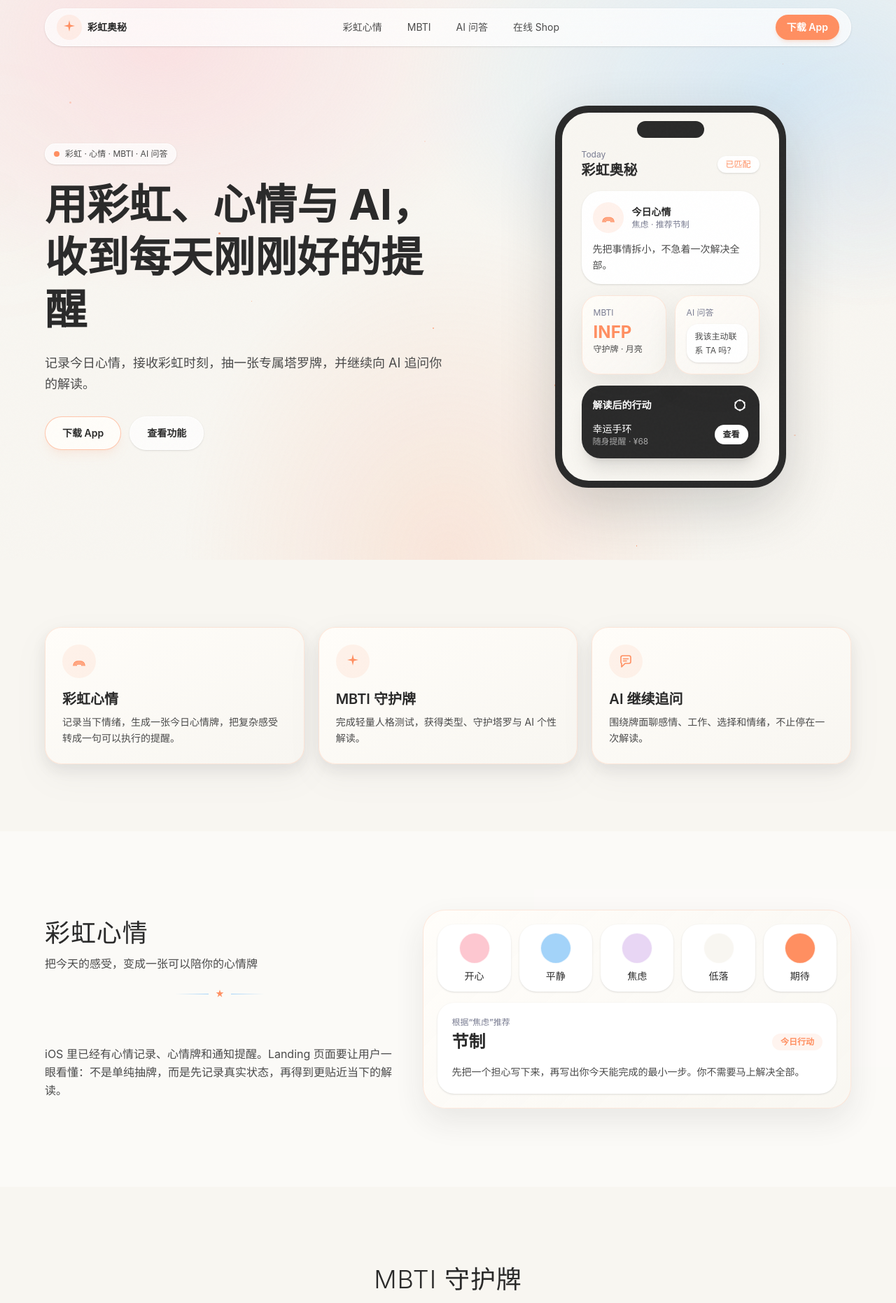
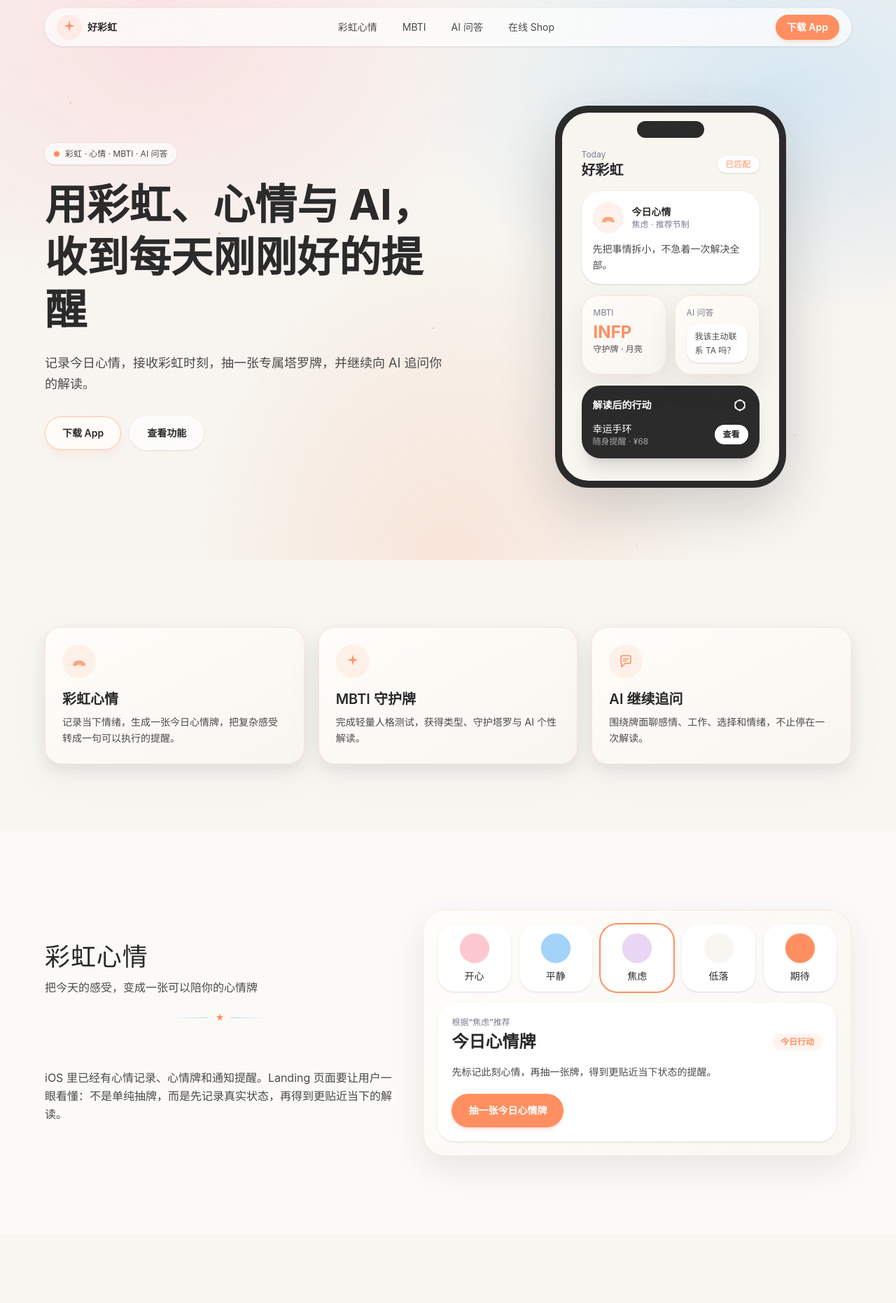
Before and after one commit to runnerWorld/haocaihome_web, a Next.js app in the folder haocaihome/: page / in a window 1280 px wide. Shown: the top 1862 px of the page at 70% size. Built offline with nearby package versions, Linux system fonts and the light colour scheme; no server answers.

Commit message:
Improve MBTI SEO and mood card flow

```diff
--- a/haocaihome/app/api/daily-fortune/route.ts
+++ b/haocaihome/app/api/daily-fortune/route.ts
@@ -4,7 +4,7 @@ import { generateDailyFortune, getTodayISO, type DailyFortuneRequest } from "@/l
 export const runtime = "nodejs";
 
 const defaultPersona = {
-  name: "彩虹奥秘温柔理性型",
+  name: "好彩虹温柔理性型",
   audience: "关注感情、工作、学习与自我成长的年轻用户",
   tone: "温柔、具体、有陪伴感，但不要迷信恐吓",
   questionFocus: "工作、学习、爱情、人际相处中的状态分析",
--- a/haocaihome/app/layout.tsx
+++ b/haocaihome/app/layout.tsx
@@ -4,22 +4,22 @@ import "./globals.css";
 
 export const metadata: Metadata = {
   metadataBase: new URL(getSiteUrl()),
-  title: "彩虹奥秘 - 一道彩虹提醒，一张塔罗启示，今日一个温柔的行动",
+  title: "好彩虹 - 一道彩虹提醒，一张塔罗启示，今日一个温柔的行动",
   description: "收到彩虹提醒，打开应用，体验仪式抽牌动画，获取简短解读与行动建议。高级神秘塔罗体验。",
   alternates: {
     canonical: getAbsoluteUrl("/"),
   },
   openGraph: {
-    title: "彩虹奥秘 - 一道彩虹提醒，一张塔罗启示，今日一个温柔的行动",
+    title: "好彩虹 - 一道彩虹提醒，一张塔罗启示，今日一个温柔的行动",
     description: "收到彩虹提醒，打开应用，体验仪式抽牌动画，获取简短解读与行动建议。",
     url: getAbsoluteUrl("/"),
-    siteName: "彩虹奥秘",
+    siteName: "好彩虹",
     locale: "zh_CN",
     type: "website",
   },
   twitter: {
     card: "summary",
-    title: "彩虹奥秘",
+    title: "好彩虹",
     description: "一道彩虹提醒，一张塔罗启示，今日一个温柔的行动。",
   },
 };
--- a/haocaihome/app/mbti/[type]/daily/[date]/page.tsx
+++ b/haocaihome/app/mbti/[type]/daily/[date]/page.tsx
@@ -18,6 +18,7 @@ export function generateStaticParams() {
 export async function generateMetadata({ params }: PageProps) {
   const { type, date } = await params;
   const record = getMBTIDailyRecord(type, date);
+  const mbtiType = getMBTIType(type);
 
   if (!record) {
     return {
@@ -28,6 +29,7 @@ export async function generateMetadata({ params }: PageProps) {
   return {
     title: record.content.seo_title,
     description: record.content.meta_description,
+    keywords: [...record.content.seo_keywords, mbtiType?.code, `${mbtiType?.code} 今日运势`, "MBTI 性格关联", "MBTI 每日分析"].filter(Boolean),
     alternates: {
       canonical: getAbsoluteUrl(`/mbti/${type.toLowerCase()}/daily/${date}`),
     },
@@ -35,7 +37,7 @@ export async function generateMetadata({ params }: PageProps) {
       title: record.content.seo_title,
       description: record.content.meta_description,
       url: getAbsoluteUrl(`/mbti/${type.toLowerCase()}/daily/${date}`),
-      siteName: "彩虹奥秘",
+      siteName: "好彩虹",
       locale: record.locale === "zh-TW" ? "zh_TW" : "zh_CN",
       type: "article",
       publishedTime: record.generated_at,
@@ -77,11 +79,11 @@ export default async function MBTIDailyPage({ params }: PageProps) {
     inLanguage: record.locale === "zh-TW" ? "zh-TW" : "zh-CN",
     author: {
       "@type": "Organization",
-      name: "彩虹奥秘",
+      name: "好彩虹",
     },
     publisher: {
       "@type": "Organization",
-      name: "彩虹奥秘",
+      name: "好彩虹",
     },
     mainEntityOfPage: pageUrl,
     keywords: [...record.content.seo_keywords, ...(record.content.topic_keywords ?? record.content.geo_keywords ?? [])].join(", "),
@@ -122,6 +124,27 @@ export default async function MBTIDailyPage({ params }: PageProps) {
           <h1 className="mb-5 text-4xl font-bold leading-tight sm:text-5xl">{record.content.h1}</h1>
           <p className="text-lg leading-relaxed text-arcana-gray">{record.content.intro}</p>
         </header>
+
+        <section className="mb-8 rounded-2xl border border-arcana-gold/15 bg-white/70 p-6 shadow-sm">
+          <h2 className="mb-3 text-2xl font-bold">{mbtiType.code} 今日运势和性格关联说明</h2>
+          <p className="mb-4 text-base leading-relaxed text-arcana-gray">
+            {mbtiType.code} 的每日分析会先参考「{mbtiType.audience}」这一类人格画像，再把重点落到今天的工作、学习、爱情和人际场景。它和性格的关联并不是绝对预测，而是把长期偏好转成当天更容易执行的提醒。
+          </p>
+          <div className="grid gap-3 md:grid-cols-3">
+            <div className="rounded-2xl bg-white p-4 shadow-sm">
+              <h3 className="mb-2 text-lg font-semibold">人格底色</h3>
+              <p className="text-sm leading-relaxed text-arcana-gray">{mbtiType.focus}</p>
+            </div>
+            <div className="rounded-2xl bg-white p-4 shadow-sm">
+              <h3 className="mb-2 text-lg font-semibold">今日场景</h3>
+              <p className="text-sm leading-relaxed text-arcana-gray">结合当天内容，分别观察工作推进、学习吸收、爱情表达和人际边界。</p>
+            </div>
+            <div className="rounded-2xl bg-white p-4 shadow-sm">
+              <h3 className="mb-2 text-lg font-semibold">行动提醒</h3>
+              <p className="text-sm leading-relaxed text-arcana-gray">把人格倾向落到一句今天可执行的建议，帮助你复盘而不是被标签限制。</p>
+            </div>
+          </div>
+        </section>
 
         <section className="mb-8 grid gap-3 sm:grid-cols-3">
           <div className="ios-glass rounded-2xl p-5">
--- a/haocaihome/app/mbti/page.tsx
+++ b/haocaihome/app/mbti/page.tsx
@@ -4,22 +4,23 @@ import { getAbsoluteUrl, jsonLdScript } from "@/lib/seo";
 
 export const metadata = {
   title: "MBTI 今日运势 - 16 型人格每日工作学习爱情分析",
-  description: "查看 16 型人格每日运势，包含工作、学习、爱情、人际相处分析与今日行动建议。",
+  description: "查看 16 型人格每日运势，了解每天的工作、学习、爱情、人际相处分析，以及 MBTI 性格和每日提醒的关联方式。",
+  keywords: ["MBTI 今日运势", "16 型人格每日运势", "MBTI 性格分析", "MBTI 工作运", "MBTI 爱情运", "每日人格提醒"],
   alternates: {
     canonical: getAbsoluteUrl("/mbti"),
   },
   openGraph: {
     title: "MBTI 今日运势 - 16 型人格每日工作学习爱情分析",
-    description: "查看 16 型人格每日运势，包含工作、学习、爱情、人际相处分析与今日行动建议。",
+    description: "查看 16 型人格每日运势，了解每天的工作、学习、爱情、人际相处分析，以及 MBTI 性格和每日提醒的关联方式。",
     url: getAbsoluteUrl("/mbti"),
-    siteName: "彩虹奥秘",
+    siteName: "好彩虹",
     locale: "zh_CN",
     type: "website",
   },
   twitter: {
     card: "summary",
     title: "MBTI 今日运势",
-    description: "16 型人格每日工作、学习、爱情和人际相处分析。",
+    description: "16 型人格每日工作、学习、爱情和人际相处分析，以及 MBTI 和每日提醒的关联说明。",
   },
 };
 
@@ -38,10 +39,41 @@ export default function MBTIIndexPage() {
       url: item.latestDate ? getAbsoluteUrl(`/mbti/${item.code.toLowerCase()}/daily/${item.latestDate}`) : getAbsoluteUrl("/mbti"),
     })),
   };
+  const faqJsonLd = {
+    "@context": "https://schema.org",
+    "@type": "FAQPage",
+    mainEntity: [
+      {
+        "@type": "Question",
+        name: "MBTI 每日运势和性格关联紧密吗？",
+        acceptedAnswer: {
+          "@type": "Answer",
+          text: "关联是中等偏紧密：MBTI 提供稳定的人格偏好，例如决策方式、能量来源和沟通习惯；每日运势则把这些偏好放进当天的工作、学习、爱情和人际场景中，形成行动提醒。它适合自我观察，不应被当作绝对预测。",
+        },
+      },
+      {
+        "@type": "Question",
+        name: "为什么同一个 MBTI 类型每天内容会变化？",
+        acceptedAnswer: {
+          "@type": "Answer",
+          text: "因为每日内容关注的是当下状态和具体场景。人格类型提供分析底色，但每天的重点会围绕行动节奏、沟通边界、情绪能量和关系问题变化。",
+        },
+      },
+      {
+        "@type": "Question",
+        name: "MBTI 今日运势适合用来做什么？",
+        acceptedAnswer: {
+          "@type": "Answer",
+          text: "适合用作每日复盘、工作学习安排、关系沟通提醒和情绪记录入口。它帮助用户把人格偏好转成当天可执行的小建议。",
+        },
+      },
+    ],
+  };
 
   return (
     <main className="min-h-screen bg-arcana-charcoal px-5 py-12 text-arcana-cream">
       <script type="application/ld+json" dangerouslySetInnerHTML={jsonLdScript(itemListJsonLd)} />
+      <script type="application/ld+json" dangerouslySetInnerHTML={jsonLdScript(faqJsonLd)} />
       <div className="mx-auto max-w-6xl">
         <Link href="/" className="mb-8 inline-flex text-sm font-medium text-arcana-gray hover:text-arcana-gold">
           返回首页
@@ -84,6 +116,30 @@ export default function MBTIIndexPage() {
             );
           })}
         </section>
+
+        <section className="mt-12 rounded-2xl border border-arcana-gold/15 bg-white/70 p-6 shadow-sm">
+          <h2 className="mb-4 text-2xl font-bold">MBTI 性格和每日运势的关联有多紧密？</h2>
+          <div className="space-y-4 text-base leading-relaxed text-arcana-gray">
+            <p>
+              好彩虹把 MBTI 当作每日分析的“性格底色”，而不是把它当作固定命运。E/I、S/N、T/F、J/P 四组偏好会影响一个人更容易从哪里获得能量、如何处理信息、怎样做决定，以及面对压力时更需要秩序还是弹性。
+            </p>
+            <p>
+              因此，MBTI 今日运势和性格的关联是中等偏紧密：它会围绕每个类型常见的工作节奏、学习方式、爱情表达和人际边界生成提醒，但不会声称同一类型的人今天一定发生同一件事。更准确的用法，是把它当作每日自我观察和行动选择的入口。
+            </p>
+          </div>
+          <div className="mt-6 grid gap-4 md:grid-cols-3">
+            {[
+              ["人格偏好", "决定内容的长期视角，例如 INTJ 更重视策略，ESFP 更重视体验和互动。"],
+              ["每日主题", "决定今天先看工作、学习、爱情还是人际关系，避免内容每天重复。"],
+              ["行动建议", "把人格倾向翻译成今天能做的小步骤，例如沟通、复盘、休息或推进。"],
+            ].map(([title, body]) => (
+              <div key={title} className="rounded-2xl bg-white p-4 shadow-sm">
+                <h3 className="mb-2 text-lg font-semibold text-arcana-cream">{title}</h3>
+                <p className="text-sm leading-relaxed text-arcana-gray">{body}</p>
+              </div>
+            ))}
+          </div>
+        </section>
       </div>
     </main>
   );
--- a/haocaihome/app/page.tsx
+++ b/haocaihome/app/page.tsx
@@ -1,5 +1,7 @@
 'use client';
 
+import { useState } from 'react';
+import Link from 'next/link';
 import { motion } from 'framer-motion';
 import StarField from '@/components/StarField';
 import GlowOrb from '@/components/GlowOrb';
@@ -42,7 +44,7 @@ const BraceletIcon = () => (
 
 const navItems = [
   { label: '彩虹心情', href: '#rainbow-mood' },
-  { label: 'MBTI', href: '#mbti' },
+  { label: 'MBTI', href: '/mbti' },
   { label: 'AI 问答', href: '#ai-chat' },
   { label: '在线 Shop', href: '#shop' },
 ];
@@ -61,7 +63,7 @@ const featureCards = [
     title: 'MBTI 守护牌',
     body: '完成轻量人格测试，获得类型、守护塔罗与 AI 个性解读。',
     icon: <SparkleIcon />,
-    href: '#mbti',
+    href: '/mbti',
   },
   {
     title: 'AI 继续追问',
@@ -72,11 +74,41 @@ const featureCards = [
 ];
 
 const moods = [
-  { label: '开心', tone: 'bg-[#FDC7D0]' },
-  { label: '平静', tone: 'bg-[#A3D3F9]' },
-  { label: '焦虑', tone: 'bg-[#E8D6F4]' },
-  { label: '低落', tone: 'bg-[#F8F6F1]' },
-  { label: '期待', tone: 'bg-[#FF8F61]' },
+  {
+    label: '开心',
+    tone: 'bg-[#FDC7D0]',
+    card: '太阳',
+    advice: '把这份轻盈分享给一个具体的人，也为自己保留一点安静的恢复时间。',
+    prompt: '我今天开心，适合把好运用在哪件事上？',
+  },
+  {
+    label: '平静',
+    tone: 'bg-[#A3D3F9]',
+    card: '星星',
+    advice: '适合做长期但不急迫的事：整理计划、确认方向，给未来留一个清楚入口。',
+    prompt: '我现在很平静，今天最值得坚持的方向是什么？',
+  },
+  {
+    label: '焦虑',
+    tone: 'bg-[#E8D6F4]',
+    card: '节制',
+    advice: '先把一个担心写下来，再写出你今天能完成的最小一步。你不需要马上解决全部。',
+    prompt: '我有点焦虑，这张牌想提醒我先处理什么？',
+  },
+  {
+    label: '低落',
+    tone: 'bg-[#F8F6F1]',
+    card: '隐士',
+    advice: '今天先降低对自己的要求，完成一件能恢复秩序的小事，再决定下一步。',
+    prompt: '我今天低落，怎样和这份情绪相处？',
+  },
+  {
+    label: '期待',
+    tone: 'bg-[#FF8F61]',
+    card: '命运之轮',
+    advice: '保留期待，但把行动落到一个可验证的选择上，让机会有地方发生。',
+    prompt: '我很期待接下来的变化，应该主动做什么？',
+  },
 ];
 
 const shopProducts = [
@@ -106,7 +138,7 @@ const shopProducts = [
 const faqData = [
   {
     question: '这是算命吗？',
-    answer: '不是。彩虹奥秘更接近情绪记录、象征解读和自我反思工具。它不会替你决定命运，而是帮你把当下状态整理成一句温柔的行动提醒。',
+    answer: '不是。好彩虹更接近情绪记录、象征解读和自我反思工具。它不会替你决定命运，而是帮你把当下状态整理成一句温柔的行动提醒。',
   },
   {
     question: 'MBTI 和塔罗怎么结合？',
@@ -160,6 +192,14 @@ const DownloadPillButton = ({ children }: { children: React.ReactNode }) => (
 );
 
 export default function Home() {
+  const [selectedMood, setSelectedMood] = useState(moods[2]);
+  const [isCardRevealed, setIsCardRevealed] = useState(false);
+
+  const selectMood = (mood: (typeof moods)[number]) => {
+    setSelectedMood(mood);
+    setIsCardRevealed(false);
+  };
+
   return (
     <div className="relative min-h-screen overflow-hidden bg-arcana-charcoal text-arcana-cream grain-overlay vignette-overlay">
       <StarField count={18} />
@@ -170,7 +210,7 @@ export default function Home() {
             <span className="flex h-9 w-9 items-center justify-center rounded-full bg-arcana-gold/12 text-arcana-gold">
               <SparkleIcon />
             </span>
-            <span className="text-sm font-semibold text-arcana-cream">彩虹奥秘</span>
+            <span className="text-sm font-semibold text-arcana-cream">好彩虹</span>
           </a>
 
           <div className="hidden items-center gap-1 md:flex">
@@ -230,7 +270,7 @@ export default function Home() {
                   <div className="mb-4 flex items-center justify-between">
                     <div>
                       <p className="text-xs text-arcana-gray-dark">Today</p>
-                      <p className="text-xl font-bold text-arcana-cream">彩虹奥秘</p>
+                      <p className="text-xl font-bold text-arcana-cream">好彩虹</p>
                     </div>
                     <span className="rounded-full bg-white px-3 py-1 text-xs font-medium text-arcana-gold shadow-sm">已匹配</span>
                   </div>
@@ -321,22 +361,45 @@ export default function Home() {
             >
               <div className="mb-4 grid grid-cols-2 gap-3 sm:grid-cols-5">
                 {moods.map((mood) => (
-                  <div key={mood.label} className="rounded-3xl bg-white p-3 text-center shadow-sm">
+                  <button
+                    key={mood.label}
+                    type="button"
+                    onClick={() => selectMood(mood)}
+                    className={`rounded-3xl bg-white p-3 text-center shadow-sm transition-all hover:-translate-y-0.5 ${
+                      selectedMood.label === mood.label ? 'ring-2 ring-arcana-gold' : 'ring-1 ring-transparent'
+                    }`}
+                    aria-pressed={selectedMood.label === mood.label}
+                  >
                     <div className={`mx-auto mb-2 h-11 w-11 rounded-full ${mood.tone} border border-white/80`} />
                     <p className="text-sm font-medium text-arcana-cream">{mood.label}</p>
-                  </div>
+                  </button>
                 ))}
               </div>
 
               <div className="rounded-3xl bg-white p-5 shadow-sm">
-                <p className="mb-1 text-xs font-medium text-arcana-gray-dark">根据“焦虑”推荐</p>
+                <p className="mb-1 text-xs font-medium text-arcana-gray-dark">根据“{selectedMood.label}”推荐</p>
                 <div className="mb-4 flex items-center justify-between">
-                  <h3 className="text-2xl font-bold text-arcana-cream">节制</h3>
+                  <h3 className="text-2xl font-bold text-arcana-cream">{isCardRevealed ? selectedMood.card : '今日心情牌'}</h3>
                   <span className="rounded-full bg-arcana-gold/10 px-3 py-1 text-xs font-semibold text-arcana-gold">今日行动</span>
                 </div>
                 <p className="text-sm leading-relaxed text-arcana-gray">
-                  先把一个担心写下来，再写出你今天能完成的最小一步。你不需要马上解决全部。
+                  {isCardRevealed ? selectedMood.advice : '先标记此刻心情，再抽一张牌，得到更贴近当下状态的提醒。'}
                 </p>
+                {isCardRevealed ? (
+                  <div className="mt-5 rounded-2xl bg-[#F8F6F1] p-4">
+                    <p className="mb-2 text-xs font-semibold text-arcana-gold">继续聊天</p>
+                    <p className="mb-4 text-sm leading-relaxed text-arcana-gray">{selectedMood.prompt}</p>
+                    <DownloadPillButton>下载 iOS 继续问 AI</DownloadPillButton>
+                  </div>
+                ) : (
+                  <button
+                    type="button"
+                    onClick={() => setIsCardRevealed(true)}
+                    className="mt-5 inline-flex h-12 items-center justify-center rounded-full bg-arcana-gold px-6 text-sm font-semibold text-white shadow-md shadow-arcana-gold/20 transition-all hover:-translate-y-0.5"
+                  >
+                    抽一张今日心情牌
+                  </button>
+                )}
               </div>
             </motion.div>
           </div>
@@ -345,6 +408,14 @@ export default function Home() {
         <section id="mbti" className="relative scroll-mt-28 px-6 py-20 md:py-28">
           <div className="mx-auto max-w-6xl">
             <SectionTitle title="MBTI 守护牌" subtitle="用人格测试打开长期自我理解，再由塔罗补上当下提醒" />
+            <div className="mb-6 flex justify-center">
+              <Link
+                href="/mbti"
+                className="inline-flex h-12 items-center justify-center rounded-full bg-arcana-gold px-6 text-sm font-semibold text-white shadow-md shadow-arcana-gold/20 transition-all hover:-translate-y-0.5"
+              >
+                查看 16 型人格今日运势
+              </Link>
+            </div>
 
             <div className="grid gap-6 lg:grid-cols-[1.05fr_0.95fr]">
               <motion.div
@@ -513,7 +584,7 @@ export default function Home() {
             </div>
             <h2 className="mb-4 text-3xl font-bold text-arcana-cream md:text-4xl">把每天的提醒收进口袋</h2>
             <p className="mx-auto mb-8 max-w-md text-base leading-relaxed text-arcana-gray">
-              彩虹奥秘把天气、心情、人格、塔罗和 AI 对话放在一个安静的日常仪式里。
+              好彩虹把天气、心情、人格、塔罗和 AI 对话放在一个安静的日常仪式里。
             </p>
             <DownloadPillButton>下载 App</DownloadPillButton>
           </div>
@@ -526,7 +597,7 @@ export default function Home() {
             <span className="flex h-9 w-9 items-center justify-center rounded-full bg-arcana-gold/10 text-arcana-gold">
               <SparkleIcon />
             </span>
-            <span className="font-semibold text-arcana-cream">彩虹奥秘</span>
+            <span className="font-semibold text-arcana-cream">好彩虹</span>
           </div>
 
           <div className="flex flex-wrap items-center justify-center gap-5 text-sm text-arcana-gray">
@@ -536,7 +607,7 @@ export default function Home() {
           </div>
 
           <div className="text-center text-xs text-arcana-gray-dark md:text-right">
-            <p>© 2025 彩虹奥秘 版权所有</p>
+            <p>© 2025 好彩虹 版权所有</p>
             <p className="mt-1">桂ICP备2025071572号</p>
           </div>
         </div>
--- a/haocaihome/app/privacy/page.tsx
+++ b/haocaihome/app/privacy/page.tsx
@@ -1,7 +1,7 @@
 import type { Metadata } from 'next';
 
 export const metadata: Metadata = {
-  title: '隐私政策 / Privacy Policy | 彩虹奥秘 Rainbow Arcana',
+  title: '隐私政策 / Privacy Policy | 好彩虹 Rainbow Arcana',
   description: 'Learn how Rainbow Arcana collects, uses, and protects your data on iOS and Android.',
 };
 
@@ -44,7 +44,7 @@ export default function PrivacyPage() {
             <p className="opacity-80">Last updated: February 15, 2026</p>
           </div>
           <BilingualBlock
-            zh="欢迎使用「彩虹奥秘」（Rainbow Arcana）。我们致力于在 iOS 与 Android 平台满足应用商店的隐私要求，并保护您的个人信息安全。本政策说明我们收集哪些数据、如何使用与共享，以及您对数据的控制权。"
+            zh="欢迎使用「好彩虹」（Rainbow Arcana）。我们致力于在 iOS 与 Android 平台满足应用商店的隐私要求，并保护您的个人信息安全。本政策说明我们收集哪些数据、如何使用与共享，以及您对数据的控制权。"
             en="Welcome to “Rainbow Arcana.” We comply with App Store and Google Play privacy requirements on iOS and Android and protect your personal information. This notice explains what we collect, how we use and share it, and the controls you have."
           />
         </div>
--- a/haocaihome/app/terms/page.tsx
+++ b/haocaihome/app/terms/page.tsx
@@ -1,7 +1,7 @@
 import type { Metadata } from 'next';
 
 export const metadata: Metadata = {
-  title: '服务条款 / Terms of Service | 彩虹奥秘 Rainbow Arcana',
+  title: '服务条款 / Terms of Service | 好彩虹 Rainbow Arcana',
   description: 'Read Rainbow Arcana terms for iOS and Android — your rights and obligations.',
 };
 
@@ -44,7 +44,7 @@ export default function TermsPage() {
             <p className="opacity-80">Effective date: February 15, 2026</p>
           </div>
           <BilingualBlock
-            zh="感谢选择「彩虹奥秘」（Rainbow Arcana）。使用我们的 iOS 与 Android 应用即表示您同意本条款。请在下载或使用前仔细阅读。如您不同意，请立即停止使用并卸载应用。"
+            zh="感谢选择「好彩虹」（Rainbow Arcana）。使用我们的 iOS 与 Android 应用即表示您同意本条款。请在下载或使用前仔细阅读。如您不同意，请立即停止使用并卸载应用。"
             en="Thank you for choosing “Rainbow Arcana.” By using our iOS or Android app you agree to these terms. Please read them before downloading or using; if you disagree, stop and uninstall."
           />
         </div>
--- a/haocaihome/scripts/generate-daily-fortune.mjs
+++ b/haocaihome/scripts/generate-daily-fortune.mjs
@@ -5,7 +5,7 @@ import process from "node:process";
 const DEEPSEEK_API_URL = "https://api.deepseek.com/chat/completions";
 
 const defaultPersona = {
-  name: "彩虹奥秘温柔理性型",
+  name: "好彩虹温柔理性型",
   audience: "关注感情、工作、学习与自我成长的年轻用户",
   tone: "温柔、具体、有陪伴感，但不要迷信恐吓",
   questionFocus: "工作、学习、爱情、人际相处中的状态分析",
```
